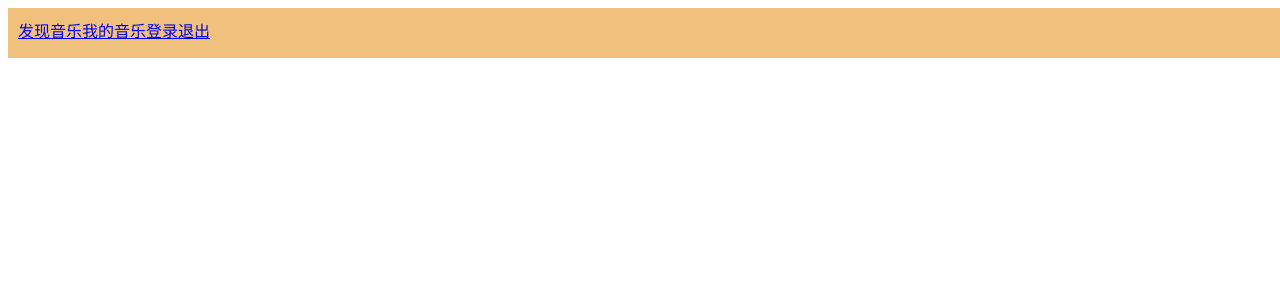
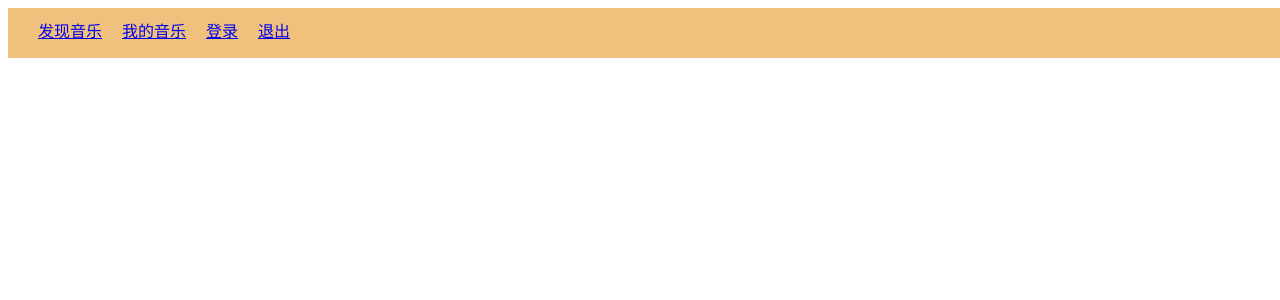
Before and after one commit to zzzzjt/zzz, a Vue app: page / in a window 1280 px wide. Shown: the top 300 px of the page. Built offline with nearby package versions, Linux system fonts and the light colour scheme.

Commit message:
修改布局

```diff
--- a/src/App.vue
+++ b/src/App.vue
@@ -44,4 +44,7 @@ export default {
     padding: 10px;
     background-color: rgb(240, 193, 124);
   }
+  a{
+        margin-left: 20px;
+    }
 </style>
--- a/src/components/Home.vue
+++ b/src/components/Home.vue
@@ -15,12 +15,9 @@ export default {
 </script>
 <style>
     #home{
-
         width: 100%;
         padding: 10px;
         background-color: rgb(179, 150, 97);
     }
-    a{
-        margin-left: 20px;
-    }
+
 </style>
```
